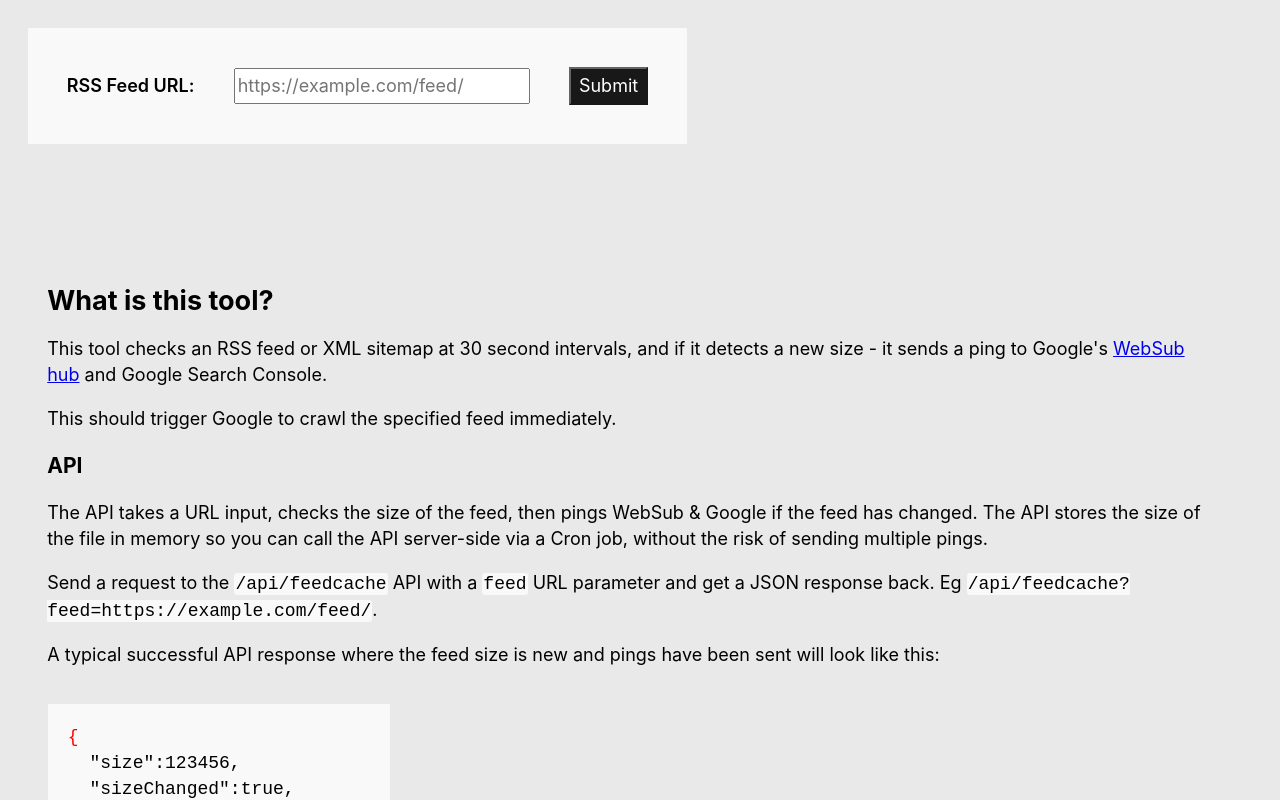
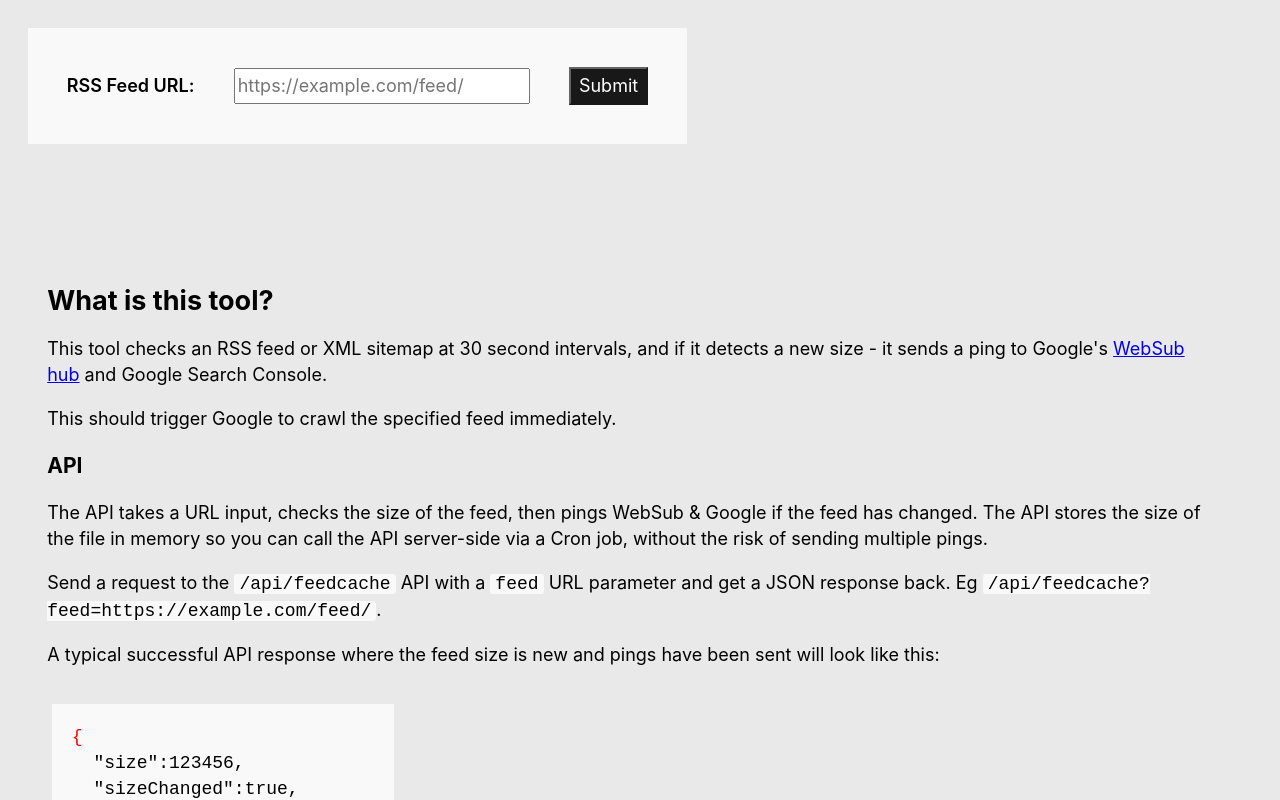
Before and after one commit to colinmcdermott/feedchecker-api, a Next.js app: page / in a window 1280 px wide. Shown: the top 800 px of the page. Built offline with nearby package versions, Linux system fonts and the light colour scheme.

Commit message:
Update globals.css

```diff
--- a/styles/globals.css
+++ b/styles/globals.css
@@ -32,7 +32,7 @@ section.statsWindow {
 code {
   white-space: pre-wrap;
   background: var(--lightBackground);
-  padding: 1px;
+  padding: 0 5px;
   border-radius: 3px;
 }
 pre {
```
